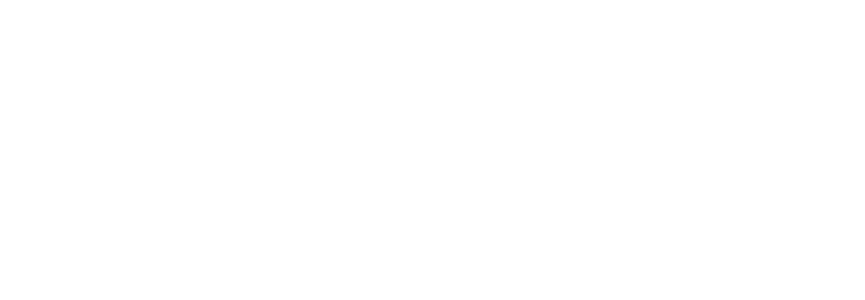
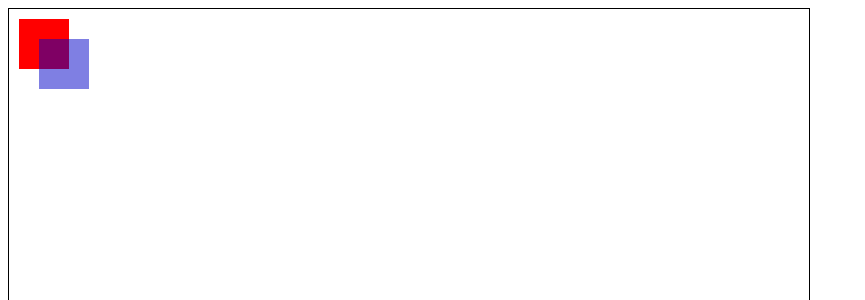
Before and after one commit to Saodd/learn-canvas, a React app: page / in a window 1280 px wide. Shown: the top 300 px of the page, without its empty margins (0-865 px from the left). Built offline with nearby package versions, Linux system fonts and the light colour scheme.

Commit message:
step1-2: 画两个正方形

```diff
--- a/src/app/index.scss
+++ b/src/app/index.scss
@@ -1,5 +1,3 @@
-$body-color: red;
-
-.myClass {
-  color: $body-color;
+.myCanvas {
+  border: 1px solid black;
 }
--- a/src/app/index.tsx
+++ b/src/app/index.tsx
@@ -1,9 +1,21 @@
 import * as React from 'react';
+import styles from './index.scss';
 
 export function App(): JSX.Element {
+  const cRef = React.useRef<HTMLCanvasElement>();
+  React.useEffect(() => {
+    const ctx = cRef.current.getContext('2d');
+
+    ctx.fillStyle = 'red';
+    ctx.fillRect(10, 10, 50, 50);
+
+    ctx.fillStyle = 'rgba(0, 0, 200, 0.5)';
+    ctx.fillRect(30, 30, 50, 50);
+  }, []);
+
   return (
     <div>
-      <canvas width={800} height={800}>
+      <canvas width={800} height={800} ref={cRef} className={styles.myCanvas}>
         请使用最新的浏览器
       </canvas>
     </div>
```
